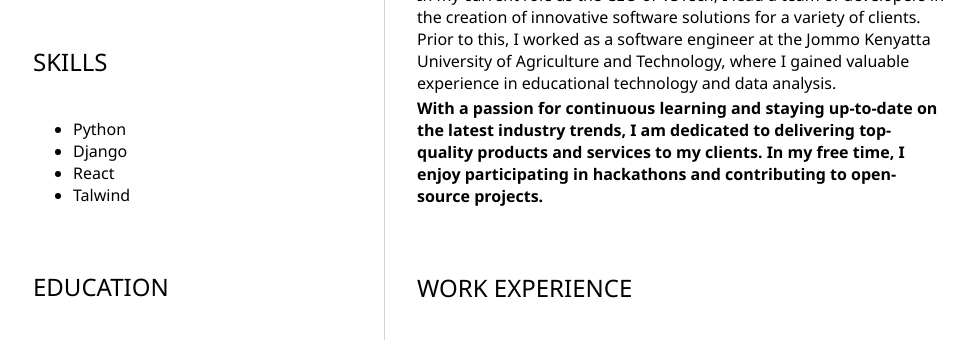
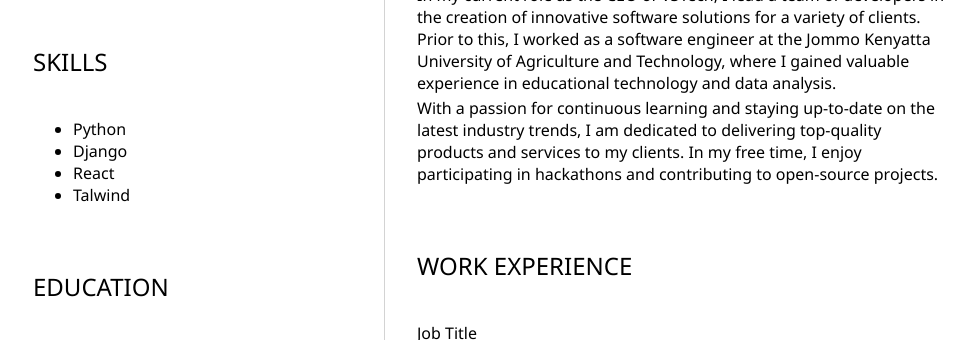
Before and after one commit to smartjef/my-resume, a plain HTML site: page index.html in a window 1280 px wide. Shown: the part 444-784 px from the top of the page, without its empty margins (159-1134 px from the left). Drawn offline with Linux system fonts and the light colour scheme.

Commit message:
Update index.html

```diff
--- a/index.html
+++ b/index.html
@@ -62,7 +62,7 @@
 
 <p>In my current role as the CEO of VSTech, I lead a team of developers in the creation of innovative software solutions for a variety of clients. Prior to this, I worked as a software engineer at the Jommo Kenyatta University of Agriculture and Technology, where I gained valuable experience in educational technology and data analysis.</p>
 
-<b>With a passion for continuous learning and staying up-to-date on the latest industry trends, I am dedicated to delivering top-quality products and services to my clients. In my free time, I enjoy participating in hackathons and contributing to open-source projects.</p>
+<p>With a passion for continuous learning and staying up-to-date on the latest industry trends, I am dedicated to delivering top-quality products and services to my clients. In my free time, I enjoy participating in hackathons and contributing to open-source projects.</p>
             </section>
             <section>
                 <h2>WORK EXPERIENCE</h2>
```
